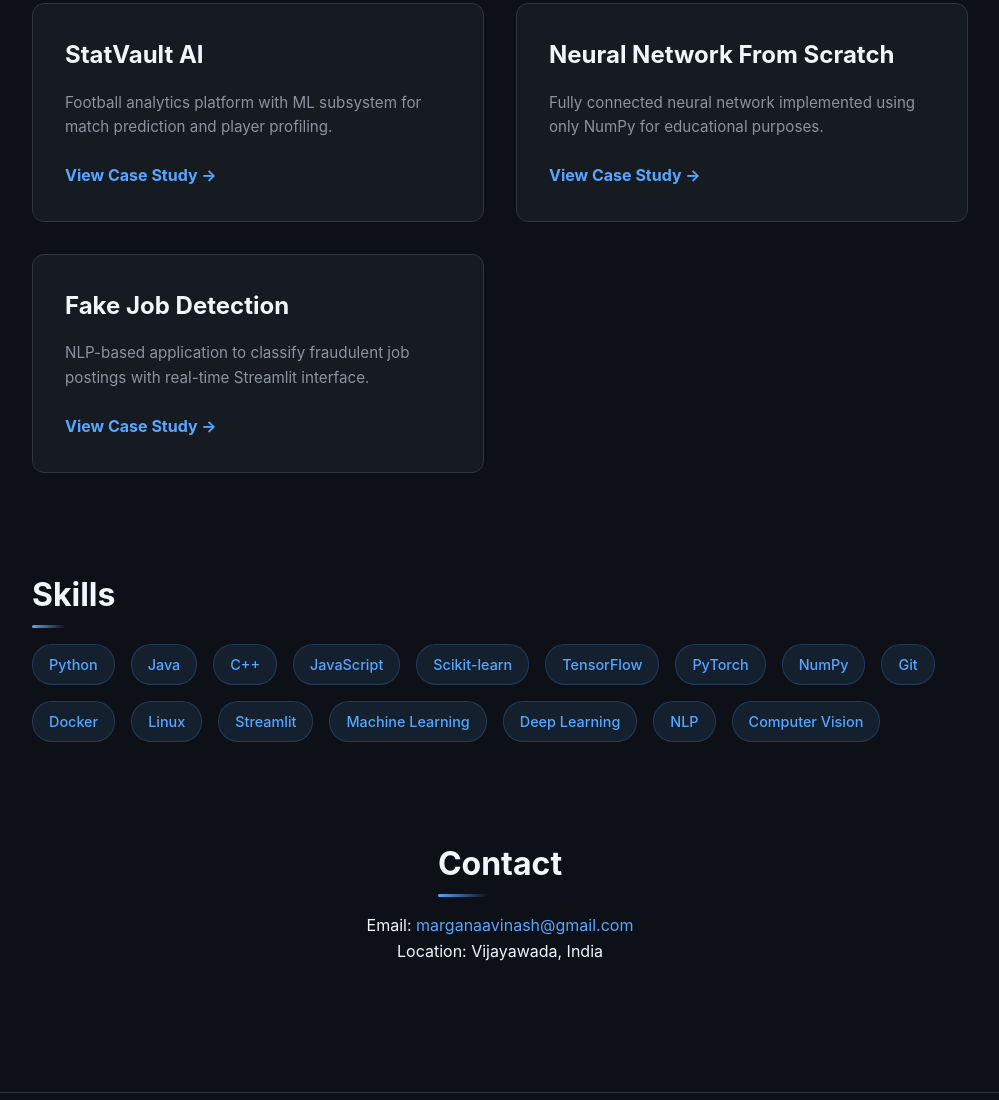
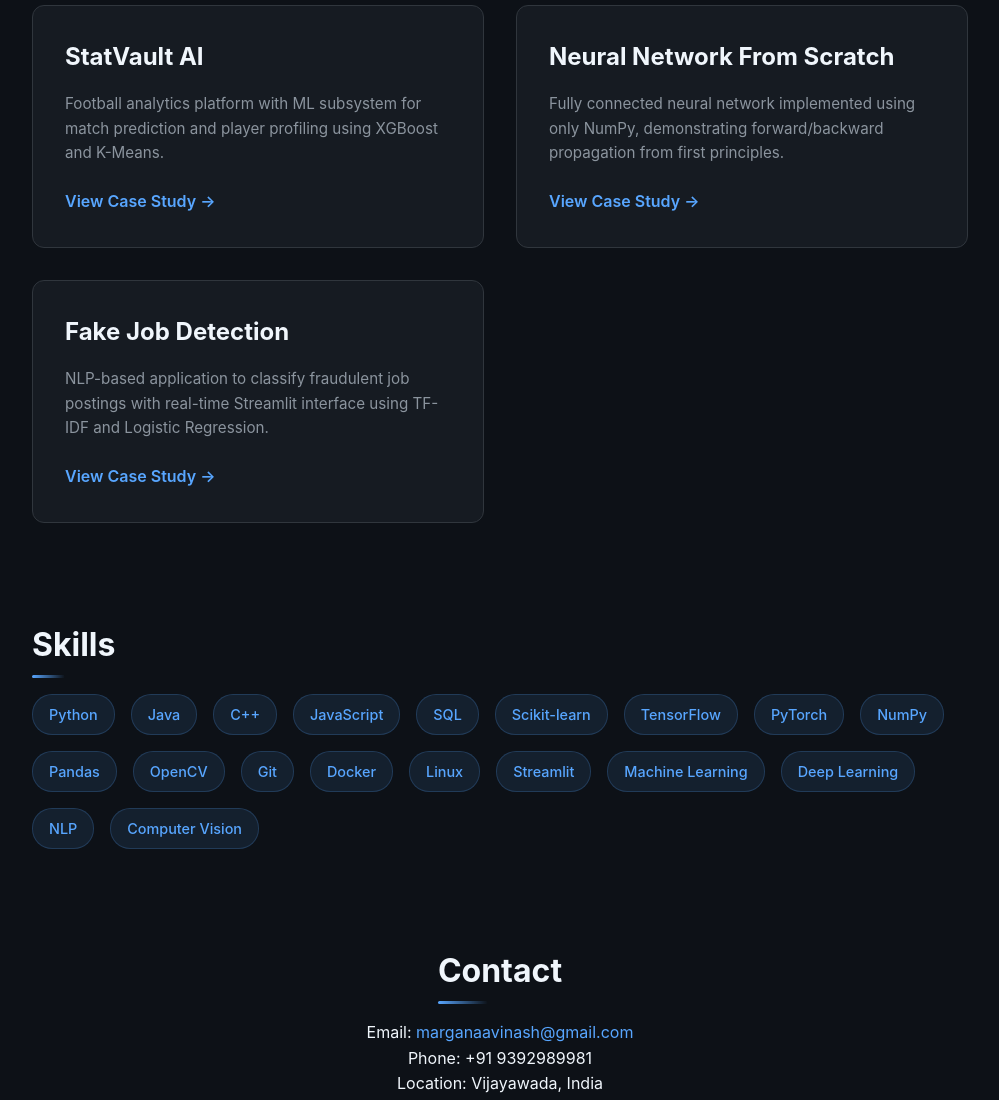
Before and after one commit to VasuML07/PortFolio, a plain HTML site: page index.html in a window 1280 px wide. Shown: the part 1000-2100 px from the top of the page, without its empty margins (140-1139 px from the left). Drawn offline with Linux system fonts and the light colour scheme.

Commit message:
Update index.html

```diff
--- a/index.html
+++ b/index.html
@@ -4,7 +4,6 @@
     <meta charset="UTF-8">
     <meta name="viewport" content="width=device-width, initial-scale=1.0">
     <title>Avinash Margana | AI Engineer</title>
-    <link rel="stylesheet" href="styles.css">
     <meta name="description" content="Portfolio of Avinash Margana, an AI Engineer specializing in Machine Learning, NLP, and Deep Learning.">
     <style>
         :root {
@@ -17,6 +16,7 @@
             --border-color: #30363d;
             --gradient-1: #1f6feb;
             --gradient-2: #8957e5;
+            --font-main: -apple-system, BlinkMacSystemFont, "Segoe UI", Helvetica, Arial, sans-serif;
         }
 
         * {
@@ -26,14 +26,13 @@
         }
 
         body {
-            font-family: -apple-system, BlinkMacSystemFont, "Segoe UI", Helvetica, Arial, sans-serif;
+            font-family: var(--font-main);
             background-color: var(--bg-color);
             color: var(--text-primary);
             line-height: 1.6;
             overflow-x: hidden;
         }
 
-        /* Smooth Scrolling */
         html {
             scroll-behavior: smooth;
         }
@@ -372,7 +371,7 @@
 
         <section id="about">
             <h2>About Me</h2>
-            <p>I am a third-year Computer Science student specializing in Artificial Intelligence and Machine Learning at VIT-AP University. I focus on developing end-to-end AI solutions, from predictive analytics models to NLP-powered web applications.</p>
+            <p>I am a third-year Computer Science student specializing in Artificial Intelligence and Machine Learning at VIT-AP University. With a strong foundation in Python, Java, and C++, I focus on developing end-to-end AI solutions, from predictive analytics models to NLP-powered web applications. I am passionate about leveraging data to solve real-world problems and building efficient, scalable systems.</p>
         </section>
 
         <section id="projects">
@@ -380,17 +379,17 @@
             <div class="project-grid">
                 <div class="project-card">
                     <h3>StatVault AI</h3>
-                    <p>Football analytics platform with ML subsystem for match prediction and player profiling.</p>
+                    <p>Football analytics platform with ML subsystem for match prediction and player profiling using XGBoost and K-Means.</p>
                     <a href="projects/01-statvault-ai/" class="project-link">View Case Study →</a>
                 </div>
                 <div class="project-card">
                     <h3>Neural Network From Scratch</h3>
-                    <p>Fully connected neural network implemented using only NumPy for educational purposes.</p>
+                    <p>Fully connected neural network implemented using only NumPy, demonstrating forward/backward propagation from first principles.</p>
                     <a href="projects/02-neural-network-scratch/" class="project-link">View Case Study →</a>
                 </div>
                 <div class="project-card">
                     <h3>Fake Job Detection</h3>
-                    <p>NLP-based application to classify fraudulent job postings with real-time Streamlit interface.</p>
+                    <p>NLP-based application to classify fraudulent job postings with real-time Streamlit interface using TF-IDF and Logistic Regression.</p>
                     <a href="projects/03-fake-job-detection/" class="project-link">View Case Study →</a>
                 </div>
             </div>
@@ -403,10 +402,13 @@
                 <span class="skill-badge">Java</span>
                 <span class="skill-badge">C++</span>
                 <span class="skill-badge">JavaScript</span>
+                <span class="skill-badge">SQL</span>
                 <span class="skill-badge">Scikit-learn</span>
                 <span class="skill-badge">TensorFlow</span>
                 <span class="skill-badge">PyTorch</span>
                 <span class="skill-badge">NumPy</span>
+                <span class="skill-badge">Pandas</span>
+                <span class="skill-badge">OpenCV</span>
                 <span class="skill-badge">Git</span>
                 <span class="skill-badge">Docker</span>
                 <span class="skill-badge">Linux</span>
@@ -421,6 +423,7 @@
         <section id="contact">
             <h2>Contact</h2>
             <p>Email: <a href="mailto:marganaavinash@gmail.com" style="color: var(--accent-color); text-decoration: none;">marganaavinash@gmail.com</a></p>
+            <p>Phone: +91 9392989981</p>
             <p>Location: Vijayawada, India</p>
         </section>
     </main>
```
